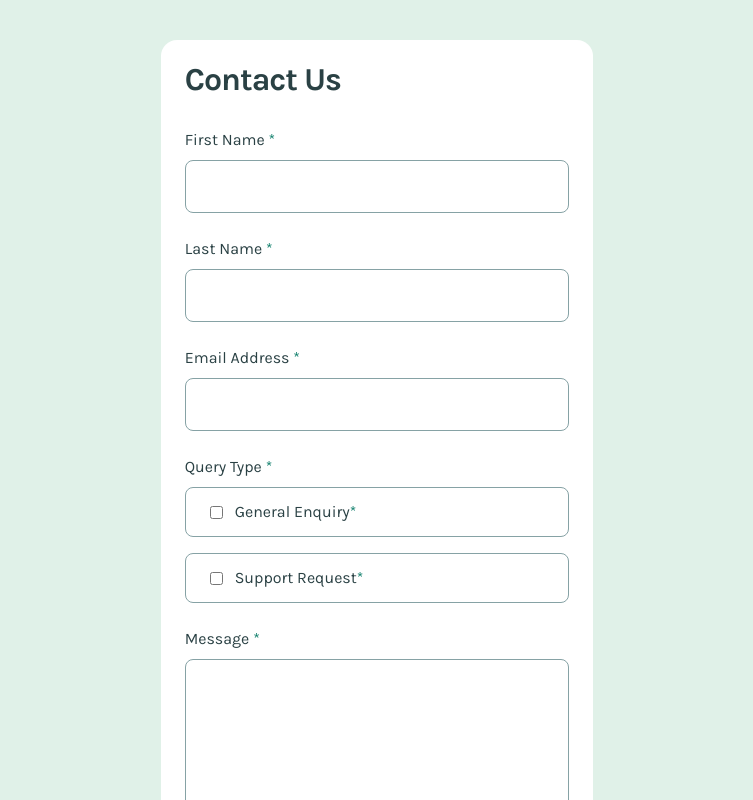
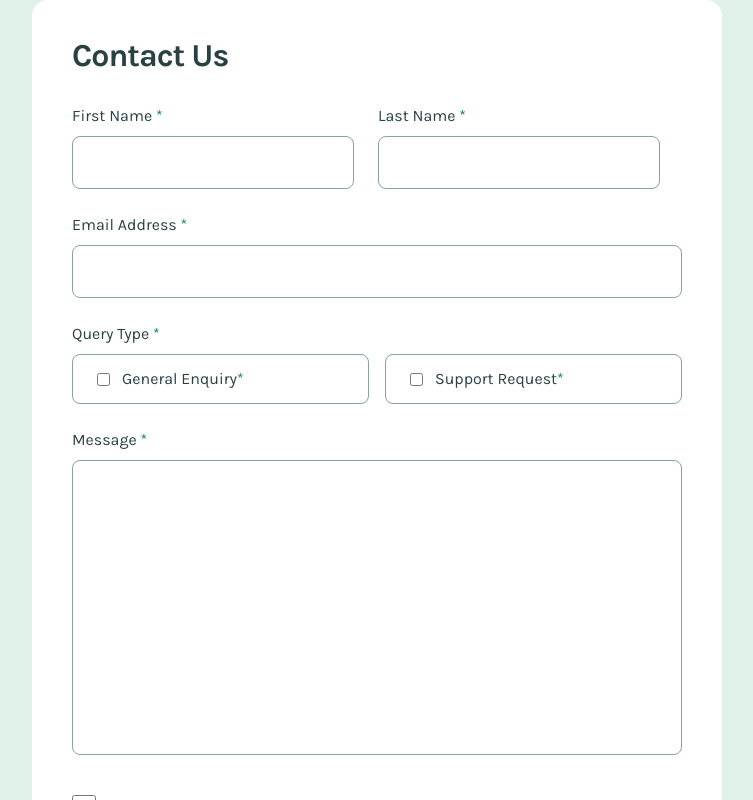
Before and after one commit to feMoraes0/frontend-mentor-contact-form, a Vue app: page / in a window 1280 px wide. Shown: the top 800 px of the page, without its empty margins (263-1016 px from the left). Built offline with nearby package versions, Linux system fonts and the light colour scheme.

Commit message:
implements tablet and desktop layouts

```diff
--- a/src/App.vue
+++ b/src/App.vue
@@ -28,7 +28,7 @@
       </fieldset>
       <fieldset class="form__fieldset form__fieldset--query">
         <label>Query Type </label>
-        <div>
+        <div class="form__fieldset--query__options">
           <div class="form__fieldset--query__input">
             <input
               id="query-input-general"
@@ -76,6 +76,9 @@ export default {
 </script>
 
 <style scoped lang="scss">
+$min-tablet-width: 768px;
+$min-desktop-width: 1440px;
+
 main {
   padding: 24px;
   background-color: var(--white);
@@ -222,4 +225,44 @@ main {
     }
   }
 }
+
+@media (width >= $min-tablet-width) {
+  main {
+    width: 690px;
+    align-self: center;
+    justify-self: center;
+    margin: 0;
+    padding: 40px;
+
+    .form {
+      &__fieldset {
+        &--name {
+          flex-direction: row;
+        }
+
+        &--query {
+          &__options {
+            display: flex;
+            flex-direction: row;
+            align-items: center;
+            gap: 16px;
+          }
+
+          &__input {
+            flex: 1;
+            &:first-child {
+              margin-bottom: 0;
+            }
+          }
+        }
+      }
+    }
+  }
+}
+
+@media (width >= $min-desktop-width) {
+  main {
+    width: 736px;
+  }
+}
 </style>
```
